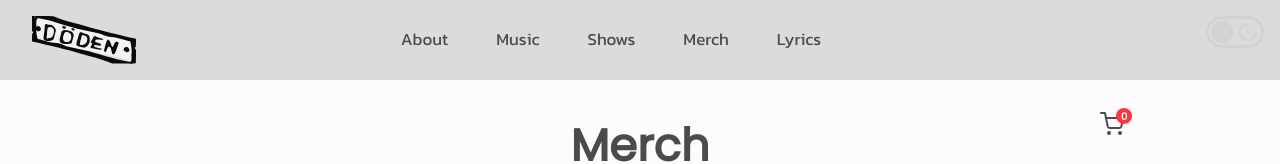
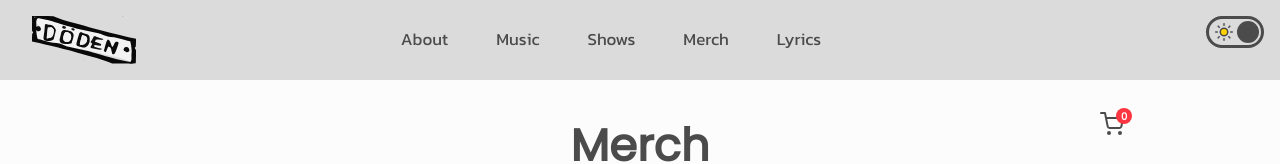
Before and after one commit to sarablom/deathracer, a Next.js app: page /merch in a window 1280 px wide. Shown: the top 164 px of the page. Built offline with nearby package versions, Linux system fonts and the light colour scheme.

Commit message:
use useTheme hook in Theme Toggle button

```diff
--- a/src/components/ThemeToggle/ThemeToggle.tsx
+++ b/src/components/ThemeToggle/ThemeToggle.tsx
@@ -1,27 +1,24 @@
 "use client";
+import { useTheme } from "../../context/ThemeContext";
 import { motion } from "framer-motion";
 import { Moon, Sun } from "react-feather";
 
 import styled from "styled-components";
 
-type Props = {
-	theme: "light" | "dark";
-	onChange: (value: "light" | "dark") => void;
-};
+export const ThemeToggle = () => {
+	const { theme, setTheme } = useTheme();
 
-export const ThemeToggle = ({ theme, onChange, ...delegated }: Props) => {
 	return (
 		<ToggleWrapper
 			type="button"
 			role="switch"
 			theme={theme}
 			aria-checked={theme === "light"}
-			onClick={() => onChange(theme === "light" ? "dark" : "light")}
+			onClick={() => setTheme(theme === "light" ? "dark" : "light")}
 			style={{
 				flexDirection: theme === "light" ? "row" : "row-reverse",
 				justifyContent: theme === "light" ? "flex-end" : "flex-start",
 			}}
-			{...delegated}
 		>
 			<div>
 				{theme === "light" ? (
```
